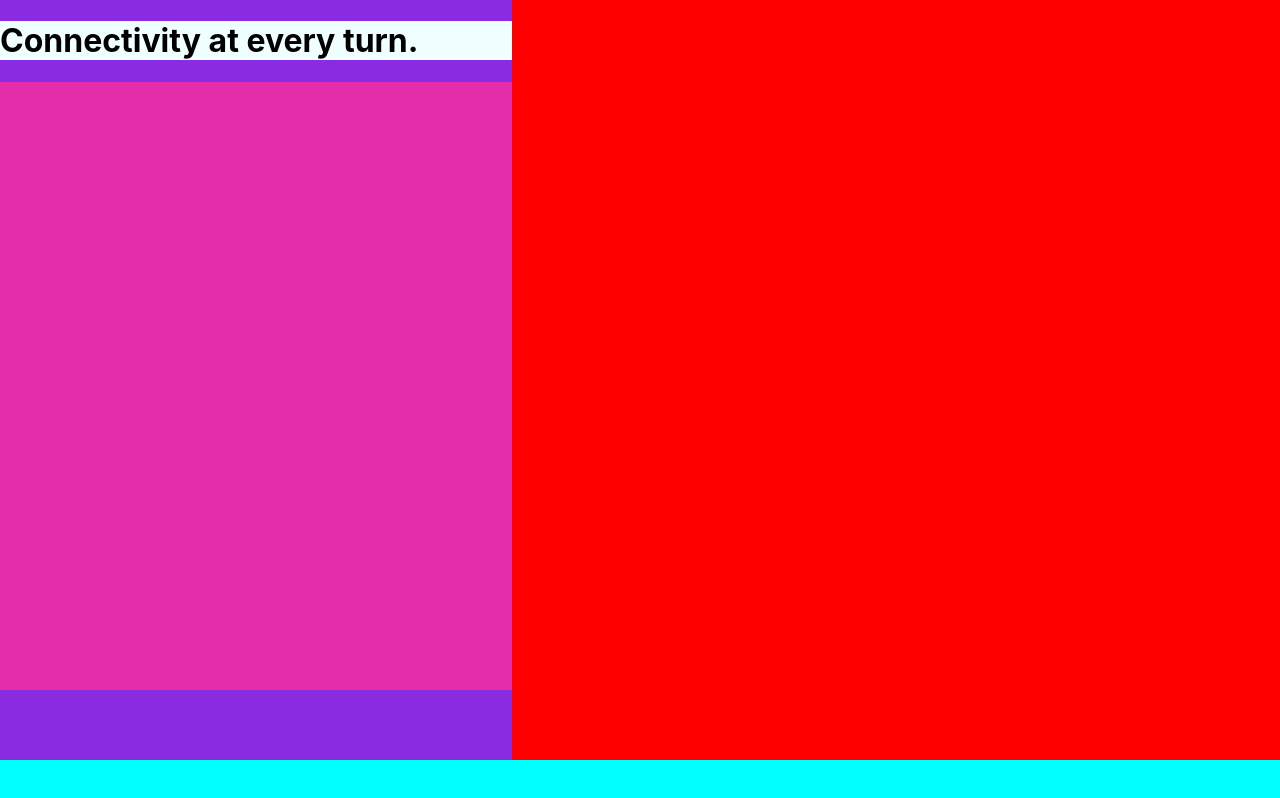
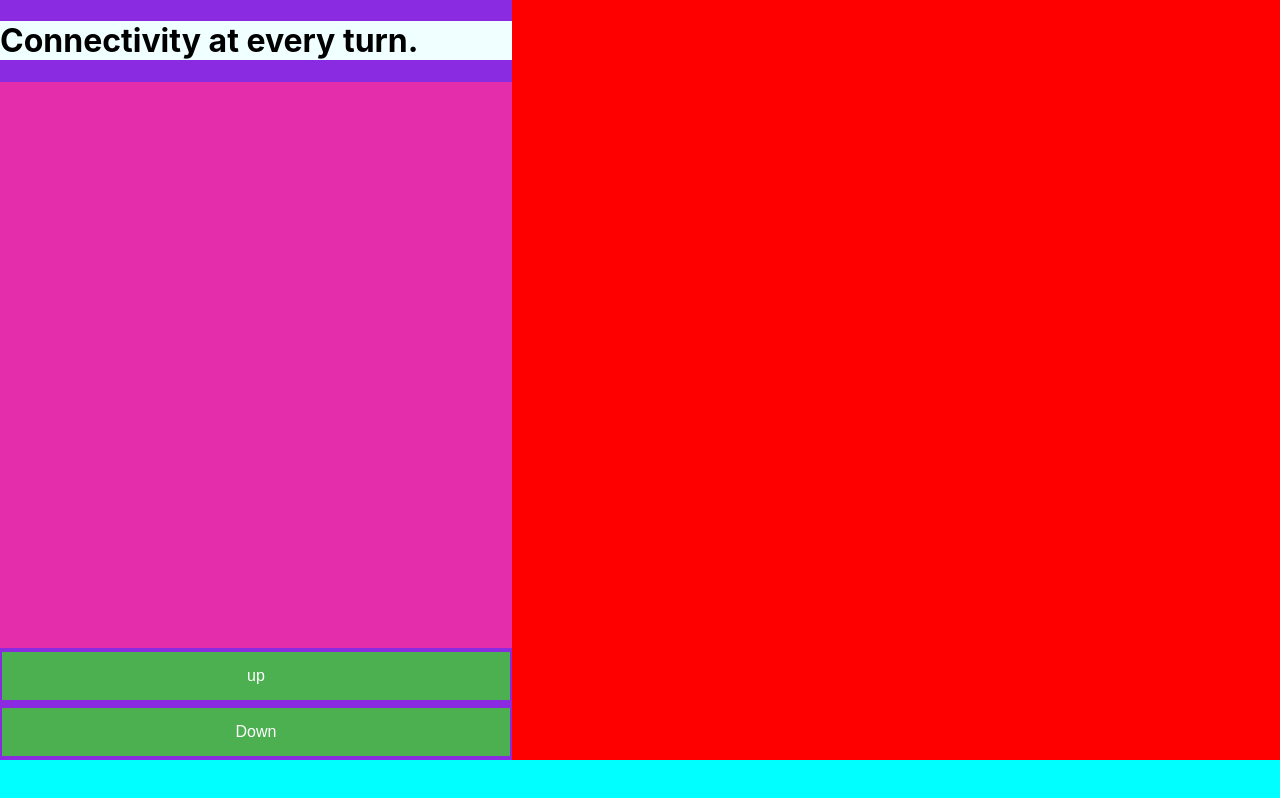
Before and after one commit to Gilblasse/Kia_Carnival_Splash_Page, a React (Create React App) app: page / in a window 1280 px wide. Built offline with nearby package versions, Linux system fonts and the light colour scheme.

Commit message:
added up and down buttons

```diff
--- a/src/App.js
+++ b/src/App.js
@@ -7,6 +7,8 @@ function App() {
     <div className='leftSide'>
       <h1 className='leftSideHeader'>Connectivity at every turn.</h1>
       <div className='vehicleFeaturesList'></div>
+      <button className='button'>up</button>
+      <button className='button'>Down</button>
     </div>
     <div className='rightSide'></div>
   </div>
```
